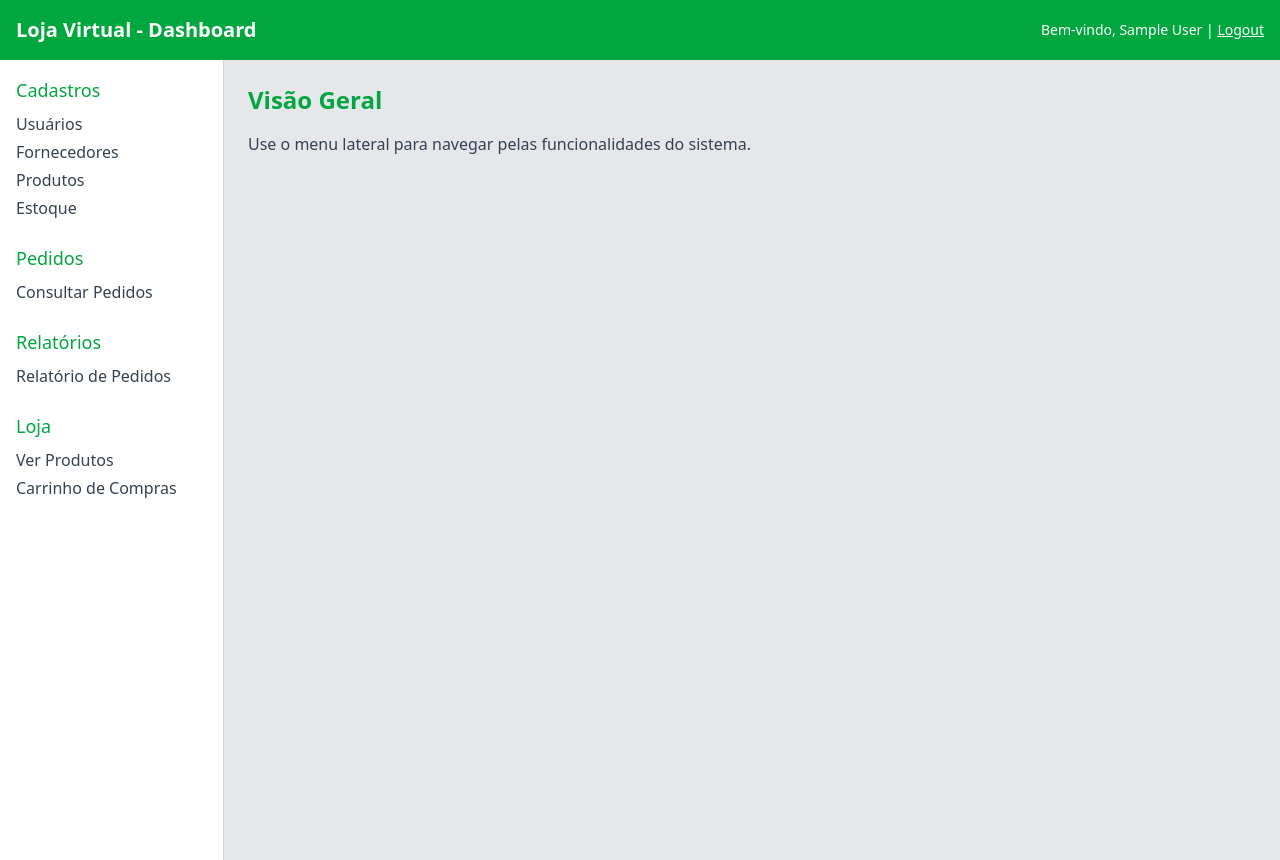
After one commit to Juan-Carllo/LojaVirtual, a PHP site: template src/pages/home.php in a window 1280 px wide. The commit adds this page. Run offline with PHP 8.4, Linux system fonts and the light colour scheme; the template is opened without the code that fills it, so the values that code supplies are empty; the visitor is signed in with stand-in values (Sample User, id 1).

Commit message:
telinha de home funfando
telinha de home funfando

```diff
--- /dev/null
+++ b/src/pages/home.php
@@ -0,0 +1,73 @@
+<?php
+if (!isset($_SESSION['usuario_id'])) {
+    header("Location: validaLogin.php");
+    exit;
+}
+
+$usuario_nome = htmlspecialchars($_SESSION['usuario_nome']);
+$usuario_tipo = $_SESSION['usuario_tipo'] ?? 'cliente';
+$pageTitle = "Dashboard";
+?>
+<!DOCTYPE HTML>
+<html lang="pt-br">
+<head>
+    <meta charset="UTF-8">
+    <meta name="viewport" content="width=device-width, initial-scale=1.0">
+    <title><?php echo $pageTitle; ?></title>
+    <script src="https://cdn.jsdelivr.net/npm/@tailwindcss/browser@4"></script>
+</head>
+<body class="bg-gray-200 flex">
+    <div class="w-full flex flex-col">
+        <!-- Header estilizado com Tailwind -->
+        <header class="bg-green-600 text-white p-4 flex justify-between items-center">
+            <h1 class="text-xl font-semibold">Loja Virtual - Dashboard</h1>
+            <div class="text-sm">
+                Bem-vindo, <?php echo $usuario_nome; ?> |
+                <a href="../logout.php" class="underline">Logout</a>
+            </div>
+        </header>
+        <div class="flex flex-1">
+            <!-- Sidebar -->
+            <nav class="w-56 bg-white border-r border-gray-300 p-4 h-screen overflow-auto">
+                <?php if ($usuario_tipo !== 'cliente'): ?>
+                    <div class="menu-section mb-6">
+                        <h3 class="text-lg font-medium text-green-600 mb-2">Cadastros</h3>
+                        <ul class="space-y-1">
+                            <li><a href="usuario.php" class="text-gray-700 hover:text-green-600">Usuários</a></li>
+                            <li><a href="fornecedor.php" class="text-gray-700 hover:text-green-600">Fornecedores</a></li>
+                            <li><a href="produto.php" class="text-gray-700 hover:text-green-600">Produtos</a></li>
+                            <li><a href="estoque.php" class="text-gray-700 hover:text-green-600">Estoque</a></li>
+                        </ul>
+                    </div>
+                    <div class="menu-section mb-6">
+                        <h3 class="text-lg font-medium text-green-600 mb-2">Pedidos</h3>
+                        <ul class="space-y-1">
+                            <li><a href="consultar_pedidos.php" class="text-gray-700 hover:text-green-600">Consultar Pedidos</a></li>
+                        </ul>
+                    </div>
+                    <div class="menu-section mb-6">
+                        <h3 class="text-lg font-medium text-green-600 mb-2">Relatórios</h3>
+                        <ul class="space-y-1">
+                            <li><a href="relatorio_pedidos.php" class="text-gray-700 hover:text-green-600">Relatório de Pedidos</a></li>
+                        </ul>
+                    </div>
+                <?php endif; ?>
+                <!-- Seção Loja disponível para todos os usuários -->
+                <div class="menu-section">
+                    <h3 class="text-lg font-medium text-green-600 mb-2">Loja</h3>
+                    <ul class="space-y-1">
+                        <li><a href="produto.php" class="text-gray-700 hover:text-green-600">Ver Produtos</a></li>
+                        <li><a href="carrinho.php" class="text-gray-700 hover:text-green-600">Carrinho de Compras</a></li>
+                    </ul>
+                </div>
+            </nav>
+            <!-- Main content -->
+            <main class="flex-1 p-6 overflow-auto">
+                <h2 class="text-2xl font-semibold text-green-600 mb-4">Visão Geral</h2>
+                <p class="text-gray-700">Use o menu lateral para navegar pelas funcionalidades do sistema.</p>
+                <!-- Aqui você pode adicionar gráficos, estatísticas ou widgets -->
+            </main>
+        </div>
+    </div>
+</body>
+</html>
```
Also changed, not shown: src/home.php (deleted, +0 -51 lines), src/index.php (+28 -18 lines), src/validaLogin.php (+6 -4 lines).
